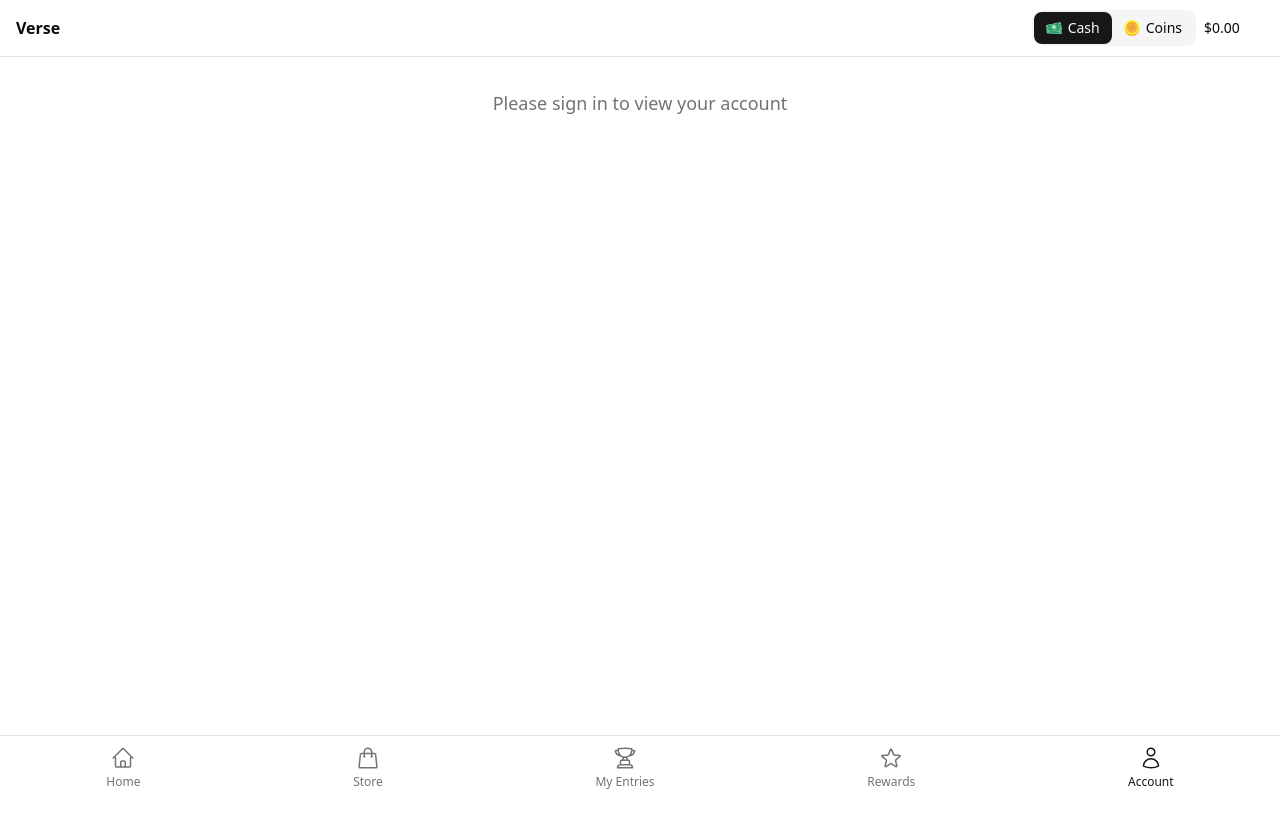
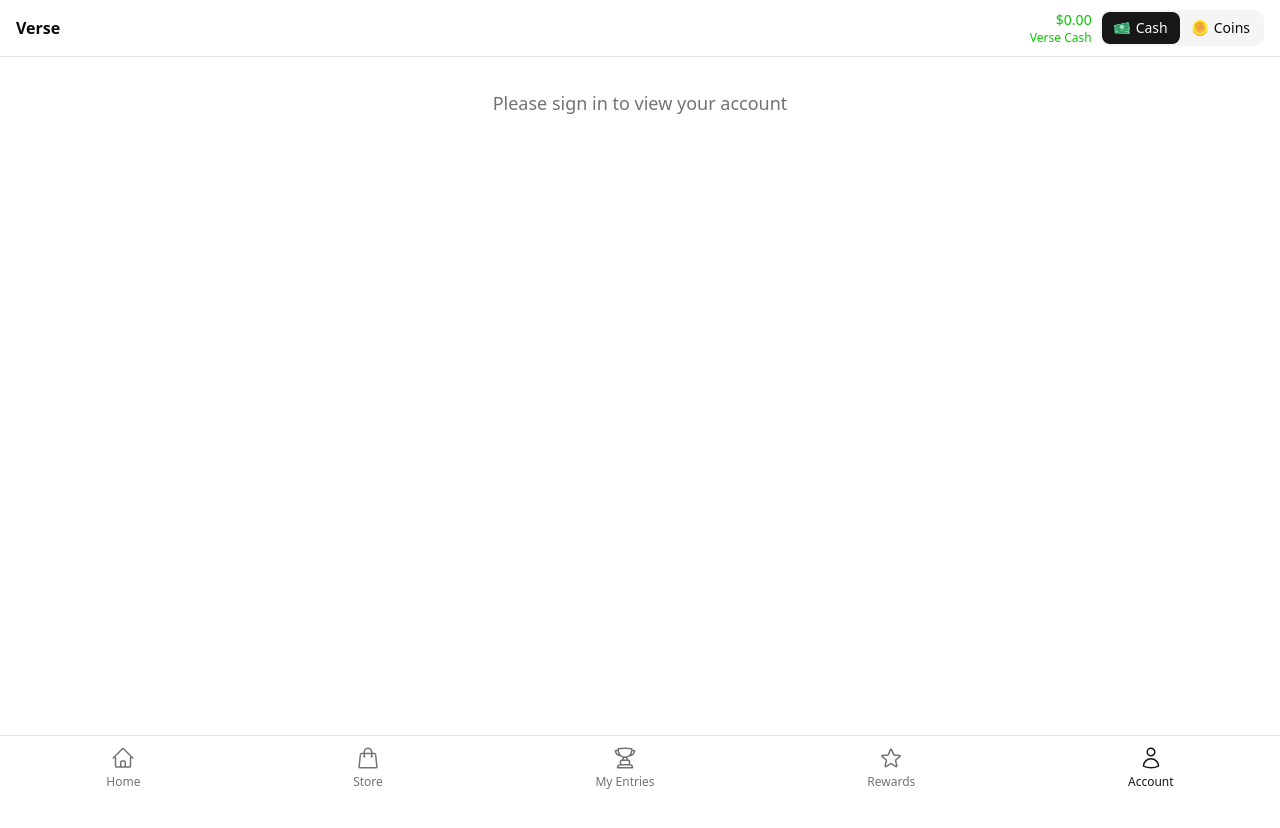
Before and after one commit to Verse-V2/versemarketmvp, a Next.js app: page /account in a window 1280 px wide. Shown: the top 828 px of the page. Built offline with nearby package versions, Linux system fonts and the light colour scheme; no server answers.

Commit message:
Refactor header currency display

```diff
--- a/components/currency-toggle.tsx
+++ b/components/currency-toggle.tsx
@@ -45,15 +45,6 @@ export function CurrencyToggle() {
           <span className="text-sm">Coins</span>
         </Button>
       </div>
-      <div className="text-sm font-medium min-w-[60px]">
-        {isLoading ? (
-          <span className="text-muted-foreground">Loading...</span>
-        ) : currency === 'cash' ? (
-          <span>${cashBalance.toFixed(2)}</span>
-        ) : (
-          <span>₡{coinBalance.toLocaleString()}</span>
-        )}
-      </div>
     </div>
   );
 }
--- a/components/ui/header.tsx
+++ b/components/ui/header.tsx
@@ -1,7 +1,20 @@
 import { CurrencyToggle } from "@/components/currency-toggle";
 import Link from "next/link";
+import { useCurrency } from "@/lib/currency-context";
+import { useUserBalance } from "@/lib/user-balance-context";
 
 export function Header() {
+  const { currency } = useCurrency();
+  const { coinBalance, cashBalance, isLoading } = useUserBalance();
+
+  const displayBalance = isLoading
+    ? "..."
+    : currency === 'cash'
+    ? cashBalance.toFixed(2)
+    : coinBalance.toLocaleString();
+
+  const currencyName = currency === 'cash' ? "Verse Cash" : "Verse Coins";
+
   return (
     <header className="sticky top-0 z-50 w-full border-b bg-background/95 backdrop-blur supports-[backdrop-filter]:bg-background/60">
       <div className="container mx-auto px-4 py-0">
@@ -10,6 +23,17 @@ export function Header() {
             <span className="font-bold">Verse</span>
           </Link>
           <div className="flex items-center justify-end space-x-4">
+            <div className="flex flex-col items-end mr-2">
+              <span className={`text-sm font-medium ${
+                currency === 'cash' ? 'text-[#0BC700]' : 'text-[#FFCC00]'
+              }`}>
+                {isLoading ? '...' : currency === 'cash' ? '$' : '₡'}
+                {displayBalance}
+              </span>
+              <span className={`text-xs ${currency === 'cash' ? 'text-[#0BC700]' : 'text-[#FFCC00]'}`}>
+                {currencyName}
+              </span>
+            </div>
             <CurrencyToggle />
           </div>
         </div>
```
